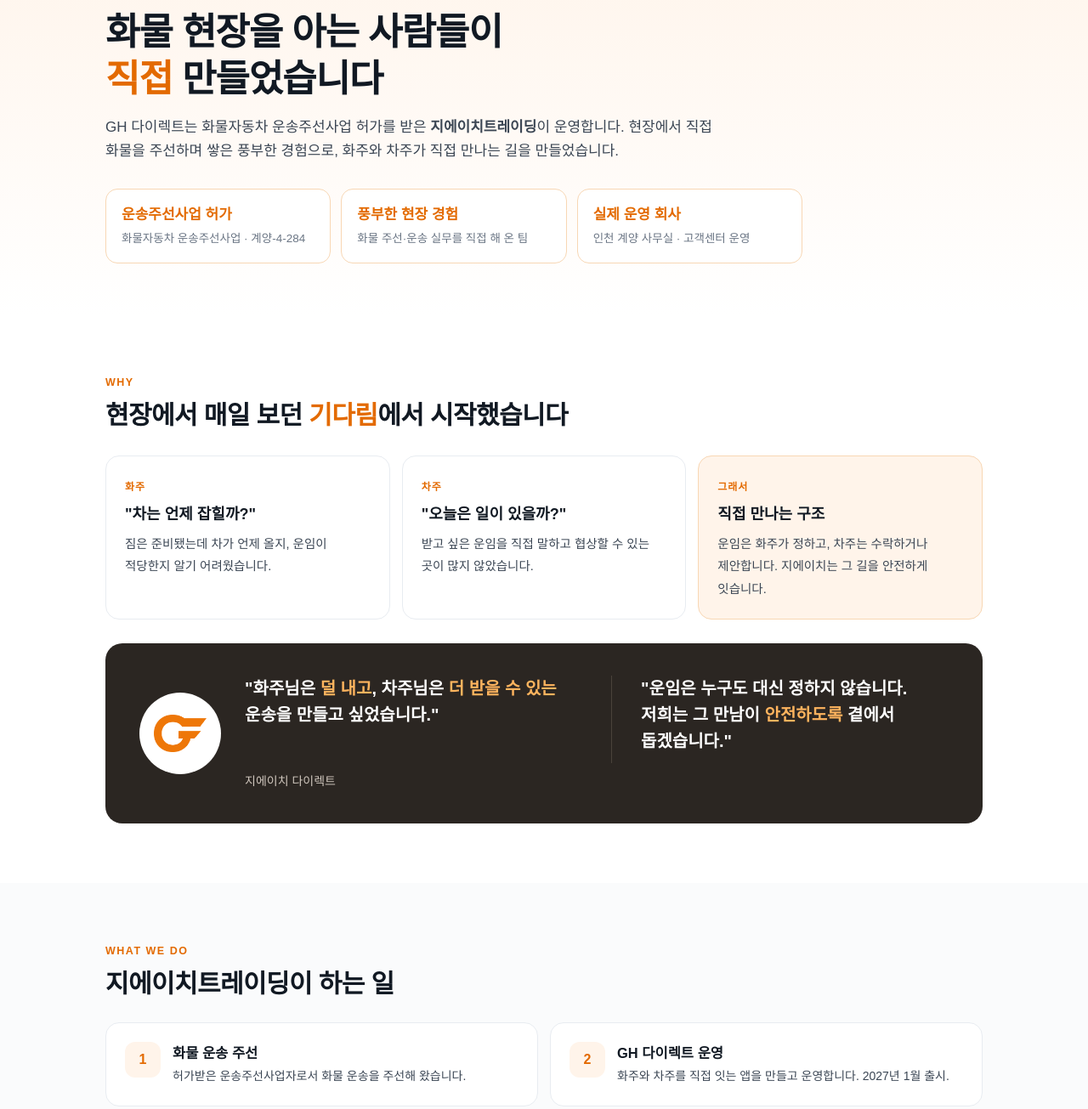
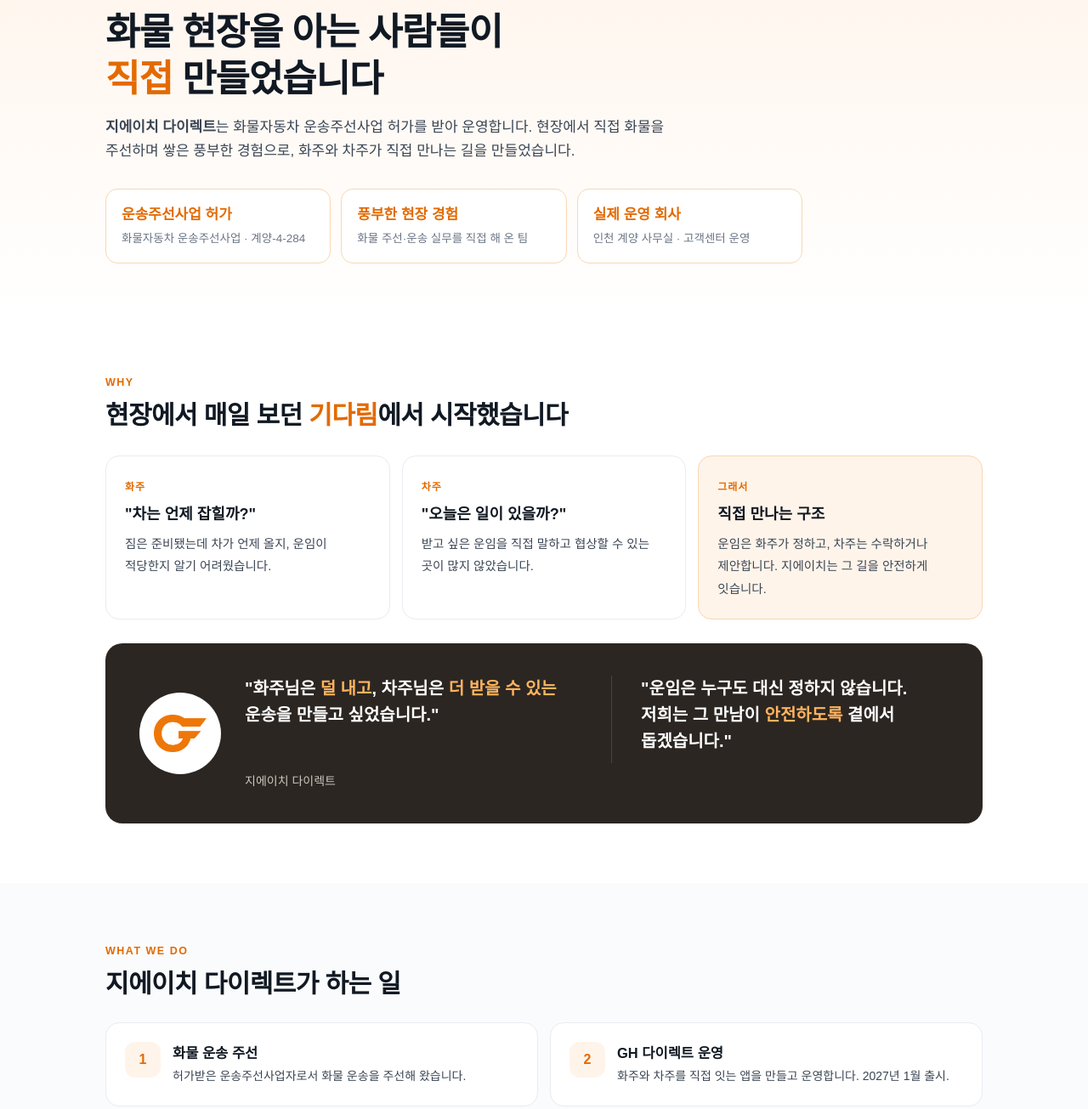
Before and after one commit to koreanyodeler-svg/ghdirect-site, a plain HTML site: page about/index.html in a window 1280 px wide. Shown: the part 160-1465 px from the top of the page at 85% size. Drawn offline with Linux system fonts and the light colour scheme; a web font is replaced by a local one.

Commit message:
회사 소개 본문 지에이치 다이렉트

```diff
--- a/about/index.html
+++ b/about/index.html
@@ -66,7 +66,7 @@ footer .links{margin-bottom:8px}footer .links a{color:#25303d;margin-right:16px;
 <div class="hero"><div class="wrap">
  <div class="eyebrow">ABOUT · 운영사 소개</div>
  <h1>화물 현장을 아는 사람들이<br><em>직접</em> 만들었습니다</h1>
- <p class="lead">GH 다이렉트는 화물자동차 운송주선사업 허가를 받은 <b>지에이치트레이딩</b>이 운영합니다. 현장에서 직접 화물을 주선하며 쌓은 풍부한 경험으로, 화주와 차주가 직접 만나는 길을 만들었습니다.</p>
+ <p class="lead"><b>지에이치 다이렉트</b>는 화물자동차 운송주선사업 허가를 받아 운영합니다. 현장에서 직접 화물을 주선하며 쌓은 풍부한 경험으로, 화주와 차주가 직접 만나는 길을 만들었습니다.</p>
  <div class="facts">
   <div><b>운송주선사업 허가</b><span>화물자동차 운송주선사업 · 계양-4-284</span></div>
   <div><b>풍부한 현장 경험</b><span>화물 주선·운송 실무를 직접 해 온 팀</span></div>
@@ -94,7 +94,7 @@ footer .links{margin-bottom:8px}footer .links a{color:#25303d;margin-right:16px;
 
 <section style="background:#fafbfc"><div class="wrap">
  <div class="eyebrow">WHAT WE DO</div>
- <h2>지에이치트레이딩이 하는 일</h2>
+ <h2>지에이치 다이렉트가 하는 일</h2>
  <div class="what">
   <div><i>1</i><div><b>화물 운송 주선</b><span>허가받은 운송주선사업자로서 화물 운송을 주선해 왔습니다.</span></div></div>
   <div><i>2</i><div><b>GH 다이렉트 운영</b><span>화주와 차주를 직접 잇는 앱을 만들고 운영합니다. 2027년 1월 출시.</span></div></div>
```
